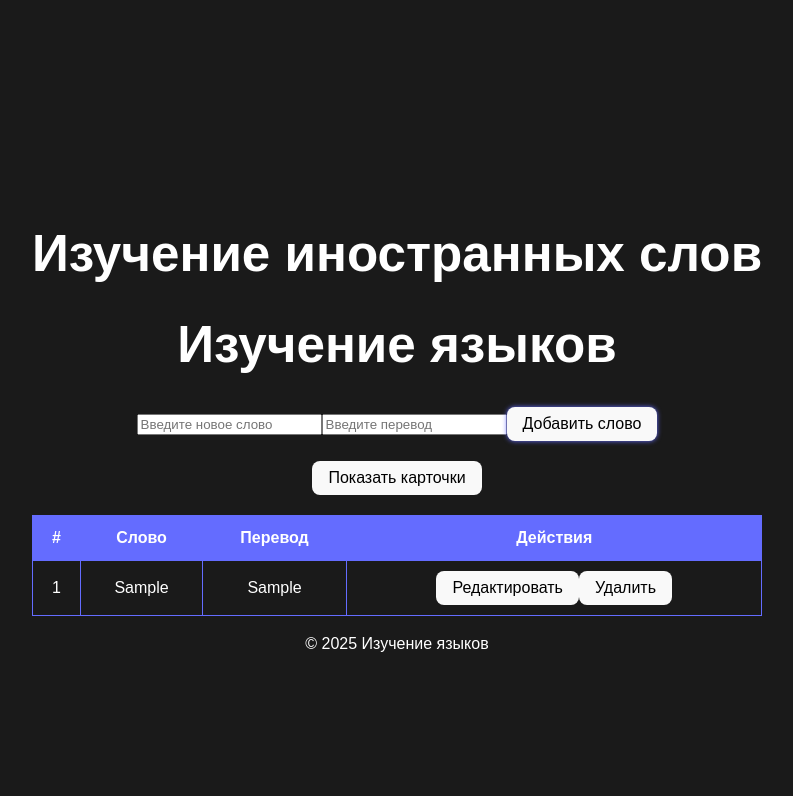
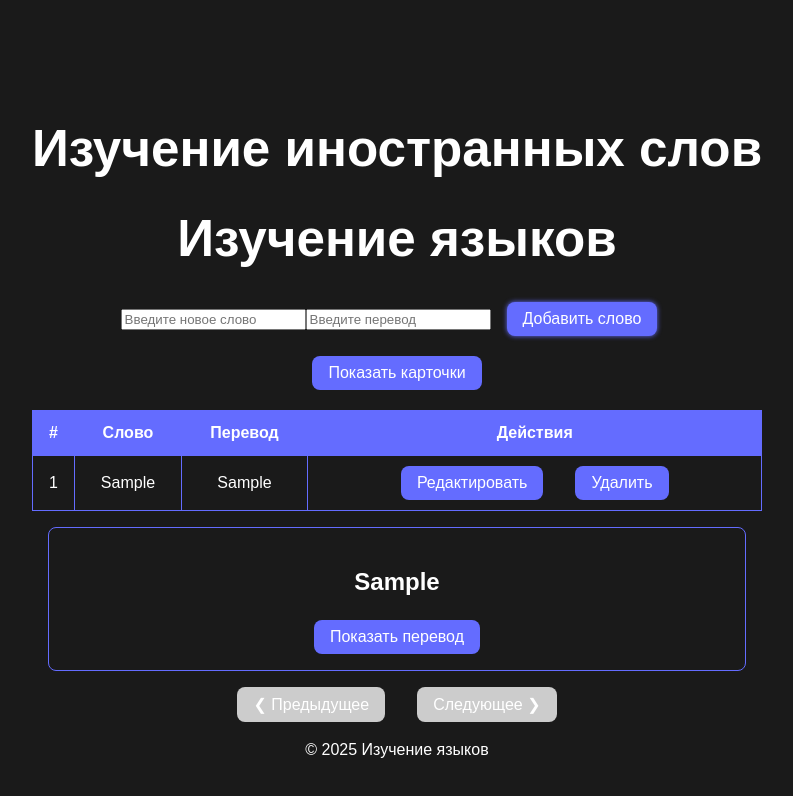
Before and after one commit to elenaluk284/week22ForeignLanguageFlashcards, a React (Vite) app: page / in a window 1280 px wide. Both pictures are taken after typing "Sample", "Sample" into the empty fields and a click on the button "Добавить слово". Shown: the top 796 px of the page, without its empty margins (243-1036 px from the left). Built offline with nearby package versions, Linux system fonts and the light colour scheme.

Commit message:
updating the interactivity

```diff
--- a/src/App.css
+++ b/src/App.css
@@ -91,3 +91,30 @@
 .word-list div:hover {
   background-color: #f0f0f0;
 }
+.flashcard-carousel {
+  text-align: center;
+  margin: 1em;
+}
+
+.carousel-controls {
+  margin-top: 1em;
+}
+
+button {
+  margin: 0 1em;
+  background-color: #646cff;
+  border: none;
+  border-radius: 5px;
+  color: white;
+  padding: 0.5em 1em;
+  cursor: pointer;
+}
+
+button:hover {
+  background-color: #5a5a5a;
+}
+
+button:disabled {
+  background-color: #ccc;
+  cursor: not-allowed;
+}
--- a/src/App.jsx
+++ b/src/App.jsx
@@ -5,6 +5,7 @@ import WordInput from './WordInput';
 import './App.css';
 import './styles.css'; // Подключаем новый файл стилей
 import Flashcard from './Flashcard';
+import FlashcardCarousel from './FlashcardCarousel'; // Импортируем новый компонент
 
 const App = () => {
     const [words, setWords] = useState([]);
@@ -115,6 +116,7 @@ const App = () => {
                     ))}
                 </tbody>
             </table>
+            <FlashcardCarousel words={words} />
             <Footer />
         </div>
     );
--- /dev/null
+++ b/src/FlashcardCarousel.jsx
@@ -0,0 +1,49 @@
+import { useState } from 'react';
+import PropTypes from 'prop-types';
+import Flashcard from './Flashcard';
+
+const FlashcardCarousel = ({ words, initialIndex = 0 }) => {
+    const [currentIndex, setCurrentIndex] = useState(initialIndex < words.length ? initialIndex : 0);
+
+    const handleNext = () => {
+        setCurrentIndex((prevIndex) => (prevIndex + 1) % words.length);
+    };
+
+    const handlePrev = () => {
+        setCurrentIndex((prevIndex) => (prevIndex - 1 + words.length) % words.length);
+    };
+
+    if (!words.length) {
+        return <p>Слов нет в массиве.</p>;
+    }
+
+    return (
+        <div className="flashcard-carousel">
+            <Flashcard word={words[currentIndex].word} translation={words[currentIndex].translation} />
+            <div className="carousel-controls">
+                <button onClick={handlePrev} disabled={words.length <= 1}>
+                    ❮ Предыдущее
+                </button>
+                <button onClick={handleNext} disabled={words.length <= 1}>
+                    Следующее ❯
+                </button>
+            </div>
+        </div>
+    );
+};
+
+FlashcardCarousel.propTypes = {
+    words: PropTypes.arrayOf(
+        PropTypes.shape({
+            word: PropTypes.string.isRequired,
+            translation: PropTypes.string.isRequired,
+        })
+    ).isRequired,
+    initialIndex: PropTypes.number,
+};
+
+FlashcardCarousel.defaultProps = {
+    initialIndex: 0,
+};
+
+export default FlashcardCarousel;
```
